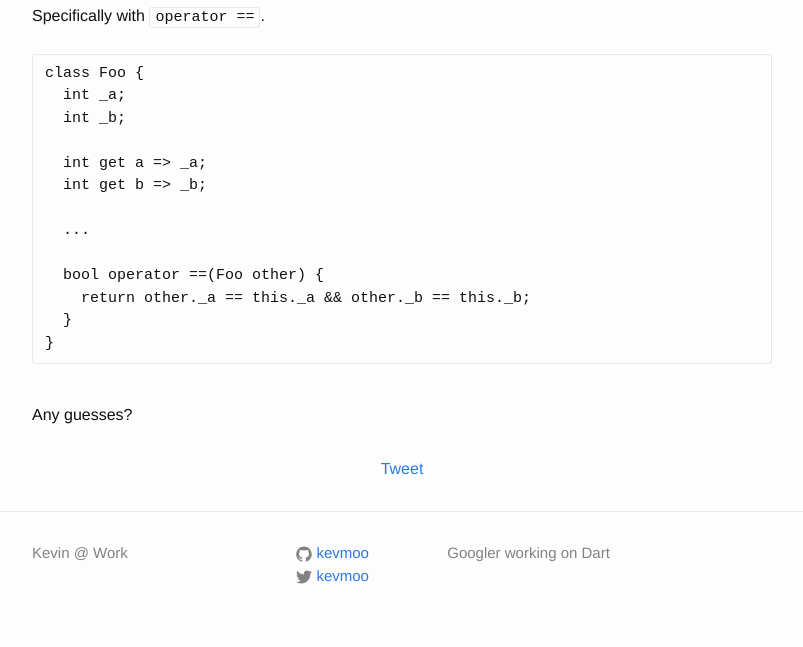
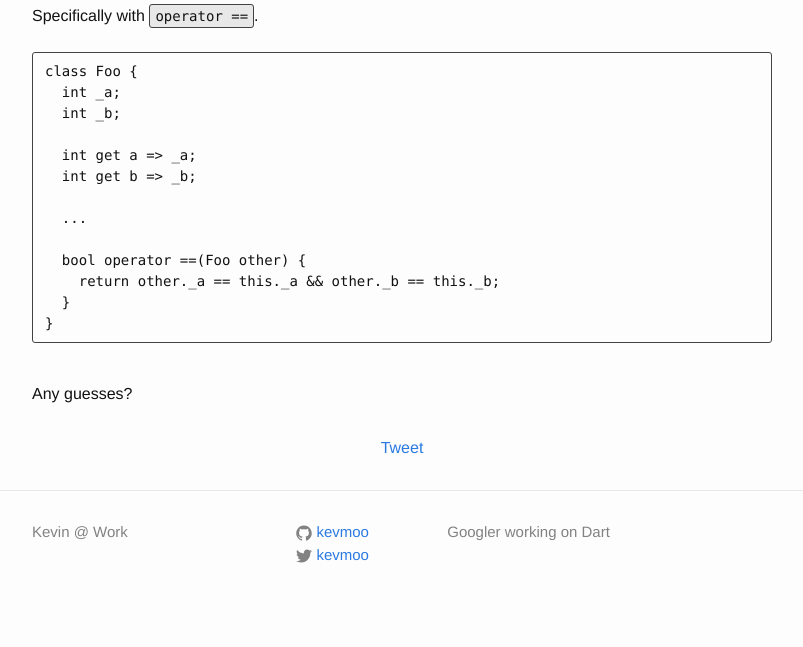
Before and after one commit to kevmoo/work.j832.com, a Jekyll site: the page built from _posts/2014-04-26-there-are-at-least-two-things-wrong.html, in a window 1280 px wide. Shown: the part 565-1212 px from the top of the page, without its empty margins (238-1041 px from the left). Built offline with Jekyll 4.4.1, drawn with Linux system fonts in a browser that asks for light colours; comment, search, counter and statistics services are not loaded; after the commit the page ends 1191 px from its top, so only the background shows below that.

Commit message:
tweaks to code styles

```diff
--- a/_sass/_base.scss
+++ b/_sass/_base.scss
@@ -127,13 +127,15 @@ blockquote {
  */
 pre,
 code {
-    font-size: 15px;
-    border: 1px solid $grey-color-light;
+    font-family: Monaco,"DejaVu Sans Mono","Courier New",monospace;
+    font-size: 14px;
+    border: 1px solid $grey-color-dark;
     border-radius: 3px;
 }
 
 code {
-    padding: 1px 5px;
+    padding: 3px 5px;
+    background: $grey-color-light;
 }
 
 pre {
@@ -144,6 +146,7 @@ pre {
         border: 0;
         padding-right: 0;
         padding-left: 0;
+        background: inherit;
     }
 }
 
```
